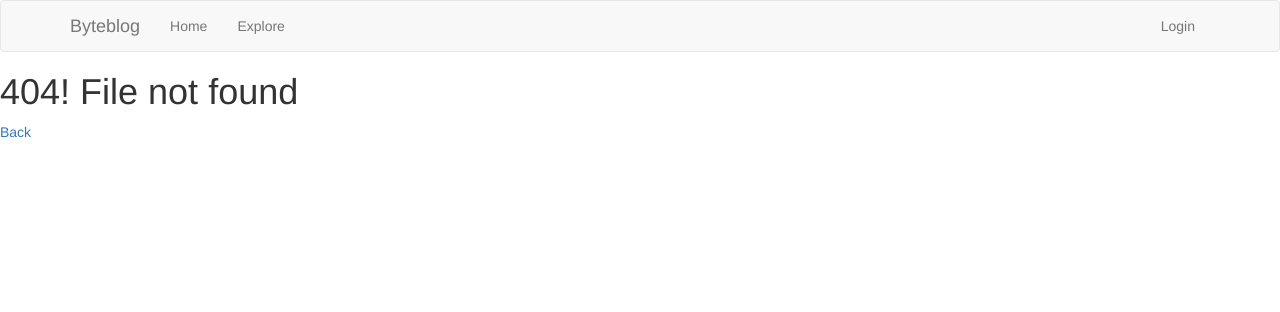
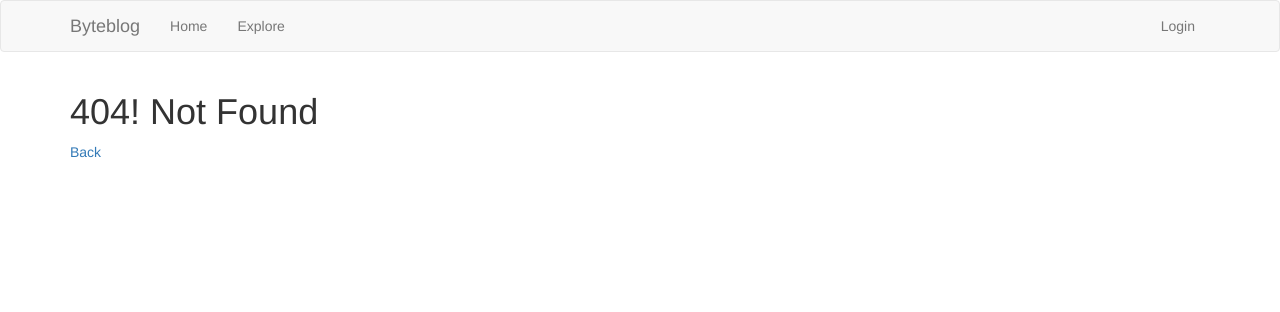
Before and after one commit to 2KAbhishek/Byteblog, a Flask app: template app/templates/404.html in a window 1280 px wide. Shown: the top 312 px of the page. Run offline with Flask 2, Linux system fonts and the light colour scheme; the template is opened without the code that fills it, so the values that code supplies are empty; some libraries are stand-ins or nearby versions.

Commit message:
Add bootstrap to 404 template.

```diff
--- a/app/templates/404.html
+++ b/app/templates/404.html
@@ -1,6 +1,6 @@
 {% extends "base.html" %}
 
-{% block content %}
-    <h1>404! File not found</h1>
+{% block app_content %}
+    <h1>404! Not Found</h1>
     <p><a href="{{ url_for('index') }}">Back</a></p>
 {% endblock %}
```
